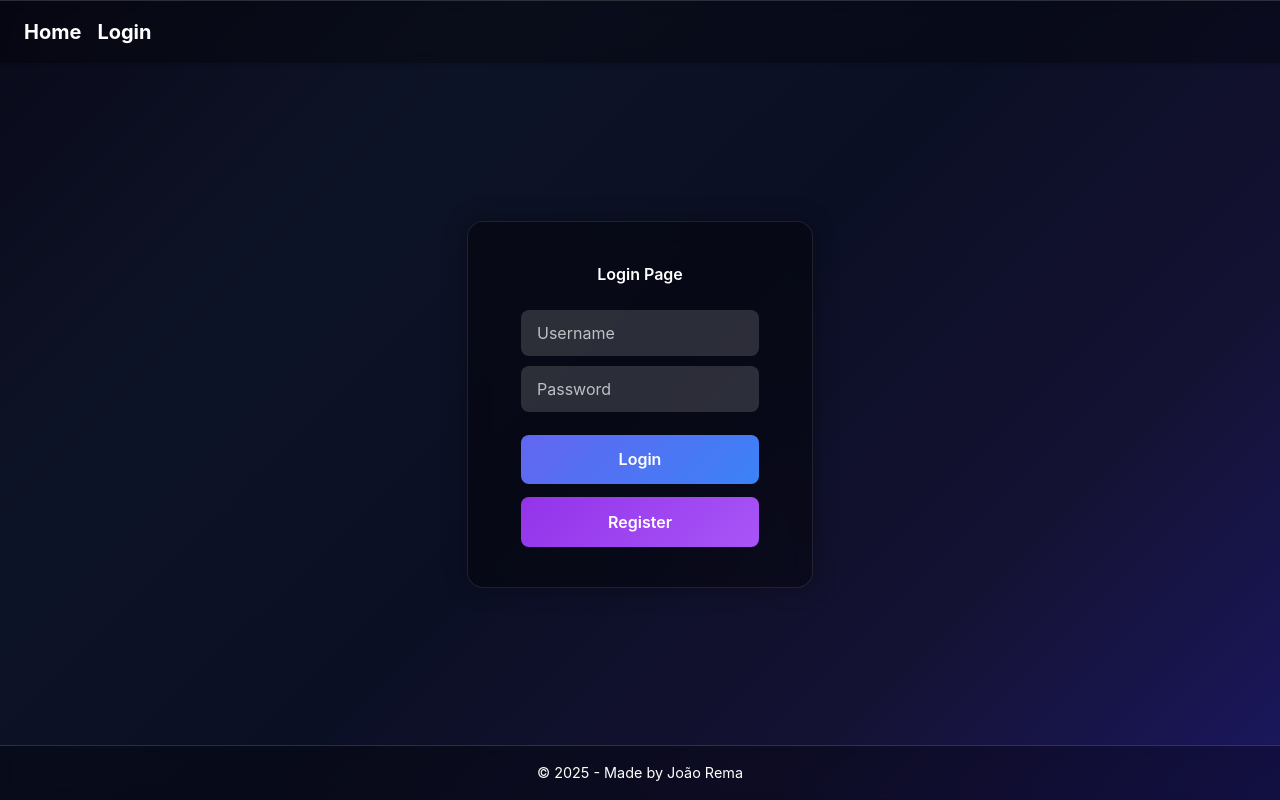
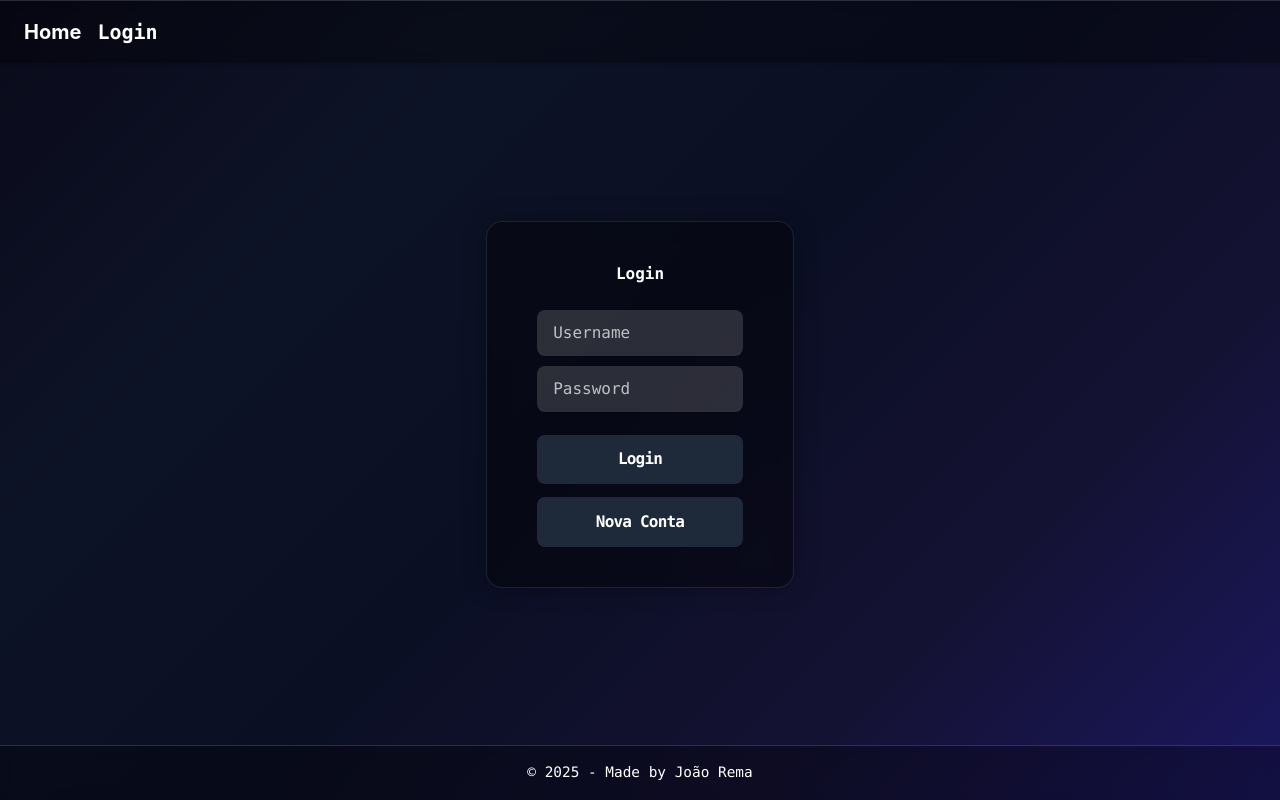
Before and after one commit to joaorema/Palavras, a React (Vite) app: page /login in a window 1280 px wide. Built offline with nearby package versions, Linux system fonts and the light colour scheme.

Commit message:
Changed Login , Register and Profile Page. Tested and backend still works

```diff
--- a/src/Pages/Home.tsx
+++ b/src/Pages/Home.tsx
@@ -10,7 +10,7 @@ function Home() {
 
   return (
     <div className="top-div">
-      <h1>Jogos</h1>
+      <h1 className="font-mono">Jogos</h1>
       <Button1 href="/games" title="Jogar">
       </Button1>
     </div>
--- a/src/Pages/Profile.tsx
+++ b/src/Pages/Profile.tsx
@@ -1,7 +1,20 @@
+// @ts-nocheck
 import { api } from "../api/api";
-import { useEffect, useState } from "react";
+import { use, useEffect, useState } from "react";
 import { Navigate, useNavigate } from "react-router-dom";
 import "../css/Profile.css";
+
+const PLACEHOLDERS = [
+  "https://api.dicebear.com/7.x/avataaars/svg?seed=Felix",
+  "https://api.dicebear.com/7.x/avataaars/svg?seed=Aneka",
+  "https://api.dicebear.com/7.x/avataaars/svg?seed=Zack",
+  "https://api.dicebear.com/7.x/avataaars/svg?seed=Robert",
+  "https://api.dicebear.com/7.x/avataaars/svg?seed=Midnight",
+  "https://api.dicebear.com/7.x/avataaars/svg?seed=Annie",
+  "https://api.dicebear.com/7.x/avataaars/svg?seed=Jack",
+  "https://api.dicebear.com/7.x/avataaars/svg?seed=Bear",
+];
+
 
 function ProfilePage() {
   const [isLoggedIn, setIsLoggedIn] = useState(api.isAuthenticated());
@@ -9,6 +22,8 @@ function ProfilePage() {
   const [gameStats, setGameStats] = useState<any>(null);
   const [loading, setLoading] = useState(true);
   const navigate = useNavigate();
+  const [counter, setCounter] = useState(0)
+  const [photo, setPhoto] = useState(PLACEHOLDERS[counter]);
 
   useEffect(() => {
     const currentUser = api.getCurrentUser();
@@ -33,6 +48,25 @@ function ProfilePage() {
   function capitalizeName(name: string) {
     return name ? name.charAt(0).toUpperCase() + name.slice(1) : "";
   }
+  const changePhoto = () =>
+  {
+    if(photo === PLACEHOLDERS[0])
+      setPhoto(PLACEHOLDERS[1]);
+    else if(photo == PLACEHOLDERS[1])
+      setPhoto(PLACEHOLDERS[2]);
+    else if(photo == PLACEHOLDERS[2])
+      setPhoto(PLACEHOLDERS[3]);
+    else if(photo == PLACEHOLDERS[3])
+      setPhoto(PLACEHOLDERS[4]);
+    else if(photo == PLACEHOLDERS[4])
+      setPhoto(PLACEHOLDERS[5]);
+    else if(photo == PLACEHOLDERS[5])
+      setPhoto(PLACEHOLDERS[6]);
+    else if(photo == PLACEHOLDERS[6])
+      setPhoto(PLACEHOLDERS[7]);
+    else
+      setPhoto(PLACEHOLDERS[0]);
+  }
   const currentUser = api.getCurrentUser();
   const handleLogout = () => {
     api.logout();
@@ -43,9 +77,19 @@ function ProfilePage() {
 
   if (!user) return null;
   return (
-    <div className="profile-container">
+    <div className="profile-container font-mono">
       <div className="profile-box">
-        <h2>Profile</h2>
+        <h2>Perfil</h2>
+        <div>
+         <img className="rounded-t-base" src={photo} alt="" />
+          <div className="py-5"></div>
+         <button onClick={changePhoto} className="relative inline-flex items-center justify-center px-10 py-4 overflow-hidden font-mono font-medium tracking-tighter text-white bg-gray-800 rounded-lg group cursor-pointer">
+          <span className="relative">Trocar Foto</span>
+        </button>
+          </div>
+          <div className="py-5">
+
+          </div>
         <div className="profile-info">
           <p>
             <strong>Username:</strong> {currentUser.username}
@@ -62,9 +106,6 @@ function ProfilePage() {
             <p>Loading stats...</p>
           ) : gameStats ? (
             <>
-              <p>
-                <strong>Total Wins:</strong> {gameStats.totalWins || 0}
-              </p>
               {gameStats.stats &&
                 gameStats.stats.map((stat) => (
                   <div key={stat.game_type} className="game-type-stats">
@@ -72,8 +113,7 @@ function ProfilePage() {
                       <strong>{capitalizeName(stat.game_type)}:</strong>
                     </p>
                     <ul>
-                      <li>Wins: {stat.wins}</li>
-                      <li>Losses: {stat.losses}</li>
+                      <li>Vitorias: {stat.wins}</li>
                     </ul>
                   </div>
                 ))}
--- a/src/Pages/login.tsx
+++ b/src/Pages/login.tsx
@@ -2,6 +2,7 @@ import "../css/login.css";
 import { Navigate, useNavigate } from "react-router-dom";
 import { useState } from "react";
 import { api } from "../api/api";
+import Button2 from "../components/button2";
 
 function LoginPage() {
   const [username, setUsername] = useState("");
@@ -13,7 +14,7 @@ function LoginPage() {
   const loginClick = async () => {
     setError("")
     if (!username || !password) {
-      setError("Email or Password missing");
+      setError("Username ou Password em falta");
       return;
     }
     setLoading(true)
@@ -26,7 +27,7 @@ function LoginPage() {
     catch(err)
     {
       console.log("login failed", err);
-      setError("Invalid credentials");
+      setError("Username ou Password invalido");
     }
     finally{
       setLoading(false);
@@ -39,9 +40,9 @@ function LoginPage() {
     <div className="login-container">
       <div className="login-box">
         <div className="register">
-          <h2>Login Page</h2>
+          <h2 className="font-mono">Login</h2>
           {error && <p className="error">{error}</p>}
-          <form>
+          <form className="font-mono">
             <input
               type="text"
               placeholder="Username"
@@ -49,18 +50,19 @@ function LoginPage() {
               onChange={(e) => setUsername(e.target.value)}
             />
             <input
-              type="text"
+              type="password"
               placeholder="Password"
               value={password}
               onChange={(e) => setPassword(e.target.value)}
             />
           </form>
         </div>
-        <button type="submit" onClick={loginClick}>
-          Login
+        <button onClick={loginClick} className="relative inline-flex items-center justify-center px-10 py-4 overflow-hidden font-mono font-medium tracking-tighter text-white bg-gray-800 rounded-lg group cursor-pointer">
+          <span className="relative">Login</span>
         </button>
-        <button type="submit" onClick={registerClick}>
-          Register
+
+        <button onClick={registerClick} className="relative inline-flex items-center justify-center px-10 py-4 overflow-hidden font-mono font-medium tracking-tighter text-white bg-gray-800 rounded-lg group cursor-pointer">
+          <span className="relative">Nova Conta</span>
         </button>
       </div>
     </div>
--- a/src/Pages/registerPage.tsx
+++ b/src/Pages/registerPage.tsx
@@ -42,7 +42,7 @@ function RegisterPage() {
     console.log("coming later!");
   };
   return (
-    <div className="register-container">
+    <div className="register-container font-mono">
       <div className="register-box">
         <div className="register">
           <h2>Register Page</h2>
@@ -55,7 +55,7 @@ function RegisterPage() {
               onChange={(e) => setUsername(e.target.value)}
             />
             <input
-              type="text"
+              type="password"
               placeholder="Password"
               value={password}
               onChange={(e) => setPassword(e.target.value)}
@@ -68,12 +68,10 @@ function RegisterPage() {
             />
           </form>
         </div>
-        <button type="submit" onClick={handleForm}>
-          Register
+        <button onClick={handleForm} className="relative inline-flex items-center justify-center px-10 py-4 overflow-hidden font-mono font-medium tracking-tighter text-white bg-gray-800 rounded-lg group cursor-pointer">
+          <span className="relative">Login</span>
         </button>
-        <button type="submit" onClick={GoogleBtn}>
-          Google account
-        </button>
+
       </div>
     </div>
   );
--- a/src/components/button2.tsx
+++ b/src/components/button2.tsx
@@ -6,16 +6,12 @@ interface BtnProps extends React.ButtonHTMLAttributes<HTMLButtonElement>
   title: string;
 }
 
-function Button2({ title, className = "", onClick, ...props }: BtnProps) {
+function Button2() {
   return (
-    <button
-      onClick={onClick}
-      {...props}
-      className={`relative inline-flex items-center justify-center px-10 py-4 overflow-hidden font-mono font-medium tracking-tighter text-white bg-gray-800 rounded-lg group cursor-pointer ${className}`}
-    >
+    <button className="relative inline-flex items-center justify-center px-10 py-4 overflow-hidden font-mono font-medium tracking-tighter text-white bg-gray-800 rounded-lg group cursor-pointer">
       <span className="absolute w-0 h-0 transition-all duration-500 ease-out bg-green-500 rounded-full group-hover:w-56 group-hover:h-56"></span>
       <span className="absolute inset-0 w-full h-full -mt-1 rounded-lg opacity-30 bg-gradient-to-b from-transparent via-transparent to-gray-700"></span>
-      <span className="relative">{title}</span>
+      <span className="relative"></span>
     </button>
   );
 }
--- a/src/components/footer.tsx
+++ b/src/components/footer.tsx
@@ -2,7 +2,7 @@ import '../css/Footer.css'
 
 function Footer() {
   return (
-    <footer className="footer-bar">
+    <footer className="footer-bar font-mono">
       © 2025 - Made by João Rema
     </footer>
   );
--- a/src/components/navBar.tsx
+++ b/src/components/navBar.tsx
@@ -24,8 +24,8 @@ function NavBar() {
 
   return (
     <nav className="navbar">
-      <div className="navbar-links" style={{fontSize: "20px", fontWeight: 700 }}>
-        <Link to="/home" className="nav-link">
+      <div className="navbar-links " style={{fontSize: "20px", fontWeight: 700 }}>
+        <Link to="/home" className="nav-link ">
           Home
         </Link>
         {isLoggedIn  && user ? (
@@ -33,7 +33,7 @@ function NavBar() {
             {capitalizeName(user.username)}
           </Link>
         ) : (
-          <Link to="/login" className="nav-link">
+          <Link to="/login" className="nav-link font-mono">
             Login
           </Link>
         )}
--- /dev/null
+++ b/src/components/profilecard.tsx
@@ -0,0 +1,26 @@
+function ProfileCard()
+{
+    return(
+        <div className="bg-neutral-primary-soft block max-w-sm border border-default rounded-base shadow-xs">
+            <a href="#">
+                <img className="rounded-t-base" src="https://api.dicebear.com/7.x/avataaars/svg?seed=Felix" alt="" />
+            </a>
+            <div className="p-6 text-center">
+                <span className="inline-flex items-center bg-brand-softer border border-brand-subtle text-fg-brand-strong text-xs font-medium px-1.5 py-0.5 rounded-sm">
+                    <svg className="w-3 h-3 me-1" aria-hidden="true" xmlns="http://www.w3.org/2000/svg" width="24" height="24" fill="none" viewBox="0 0 24 24"><path stroke="currentColor" stroke-linecap="round" stroke-linejoin="round" stroke-width="2" d="M18.122 17.645a7.185 7.185 0 0 1-2.656 2.495 7.06 7.06 0 0 1-3.52.853 6.617 6.617 0 0 1-3.306-.718 6.73 6.73 0 0 1-2.54-2.266c-2.672-4.57.287-8.846.887-9.668A4.448 4.448 0 0 0 8.07 6.31 4.49 4.49 0 0 0 7.997 4c1.284.965 6.43 3.258 5.525 10.631 1.496-1.136 2.7-3.046 2.846-6.216 1.43 1.061 3.985 5.462 1.754 9.23Z"/></svg>
+                    Trending
+                </span>
+                <a href="#">
+                    <h5 className="mt-3 mb-6 text-2xl font-semibold tracking-tight text-heading">Streamlining your design process today.</h5>
+                </a>
+                <a href="#" className="inline-flex items-center text-white bg-brand box-border border border-transparent hover:bg-brand-strong focus:ring-4 focus:ring-brand-medium shadow-xs font-medium leading-5 rounded-base text-sm px-4 py-2.5 focus:outline-none">
+                    Read more
+                    <svg className="w-4 h-4 ms-1.5 rtl:rotate-180 -me-0.5" aria-hidden="true" xmlns="http://www.w3.org/2000/svg" width="24" height="24" fill="none" viewBox="0 0 24 24"><path stroke="currentColor" stroke-linecap="round" stroke-linejoin="round" stroke-width="2" d="M19 12H5m14 0-4 4m4-4-4-4"/></svg>
+                </a>
+            </div>
+        </div>
+
+    );
+}
+
+export default ProfileCard
--- a/src/css/App.css
+++ b/src/css/App.css
@@ -55,10 +55,12 @@ html, body, #root {
 
   .navbar-links {
     gap: 1rem;
+    font: mono;
   }
 
   .nav-link {
     padding: 0.5rem;
+    font: mono;
   }
 
   .nav-link:hover {
--- a/src/css/Footer.css
+++ b/src/css/Footer.css
@@ -8,4 +8,5 @@
   border-top: 1px solid rgba(255, 255, 255, 0.15);
   margin-top: auto; /* ensures it stays at bottom if parent is flex column */
   width: 100%;
+  font: mono;
 }
--- a/src/css/login.css
+++ b/src/css/login.css
@@ -58,7 +58,7 @@
   margin-top: 0.8rem;       /* space between buttons */
   border: none;
   border-radius: 0.5rem;
-  background: linear-gradient(135deg, #6366f1, #3b82f6);
+  background: bg-gray-800;
   color: white;
   font-size: 1rem;
   font-weight: 600;
@@ -73,5 +73,5 @@
 
 /* Optional: make Register button visually distinct */
 .login-box > button:last-of-type {
-  background: linear-gradient(135deg, #9333ea, #a855f7);
+  background: bg-gray-800;
 }
--- a/src/css/register.css
+++ b/src/css/register.css
@@ -58,7 +58,7 @@
   margin-top: 0.8rem;       /* space between buttons */
   border: none;
   border-radius: 0.5rem;
-  background: linear-gradient(135deg, #6366f1, #3b82f6);
+  background: bg-gray-800;
   color: white;
   font-size: 1rem;
   font-weight: 600;
@@ -73,5 +73,5 @@
 
 /* Optional: make Register button visually distinct */
 .register-box > button:last-of-type {
-  background: linear-gradient(135deg, #9333ea, #a855f7);
+  background: bg-gray-800;
 }
```
Also changed, not shown: 1 other file (tests, documents, lock files or other folders).
